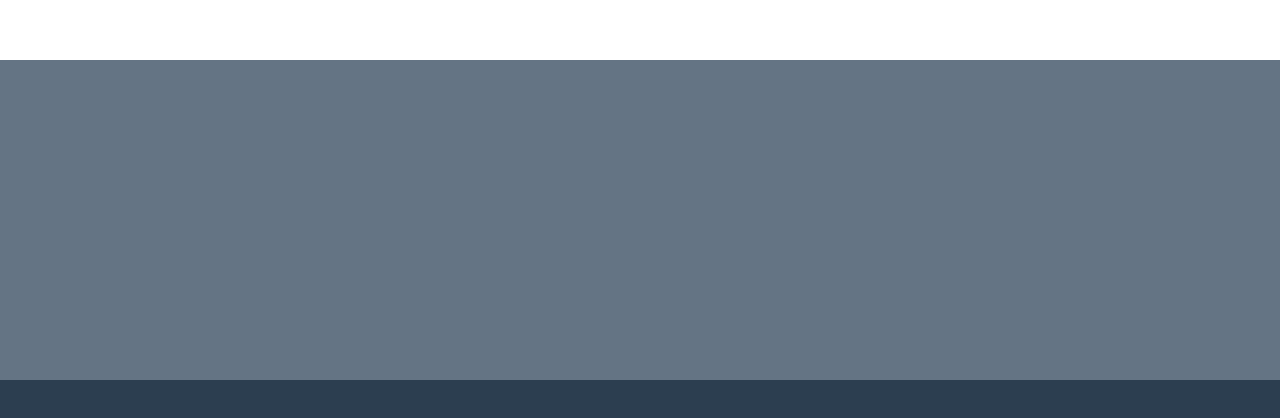
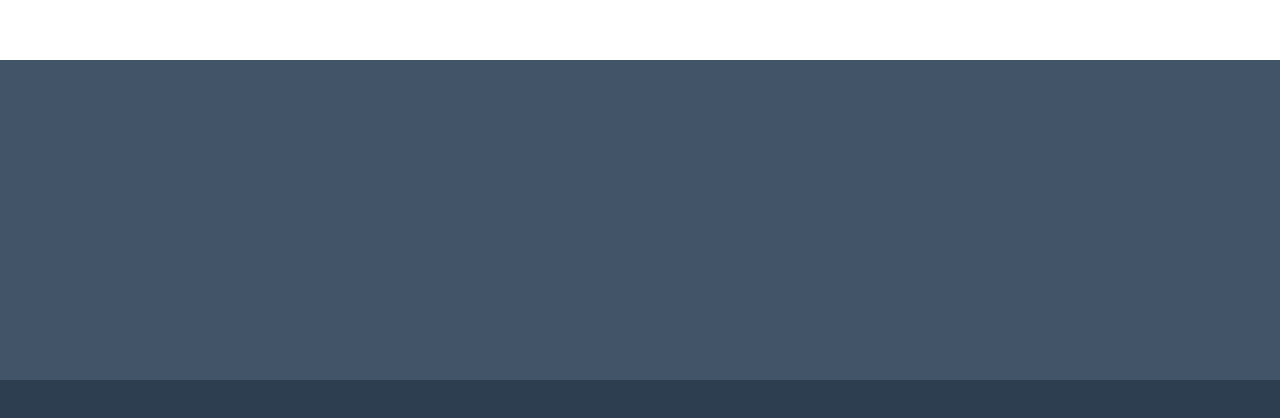
Before and after one commit to ElgunGuluzada/Css-Position28042022, a plain HTML site: page index.html in a window 1280 px wide. Shown: the part 3220-3638 px from the top of the page. Drawn offline with Linux system fonts and the light colour scheme.

```diff
--- a/css/style.css
+++ b/css/style.css
@@ -108,7 +108,7 @@
 
 .container footer .start{
     height: 40vh;
-    background: rgb(100,116,132);
+    background: rgb(66, 85, 104);
 }
 
 .container footer .end{
```
